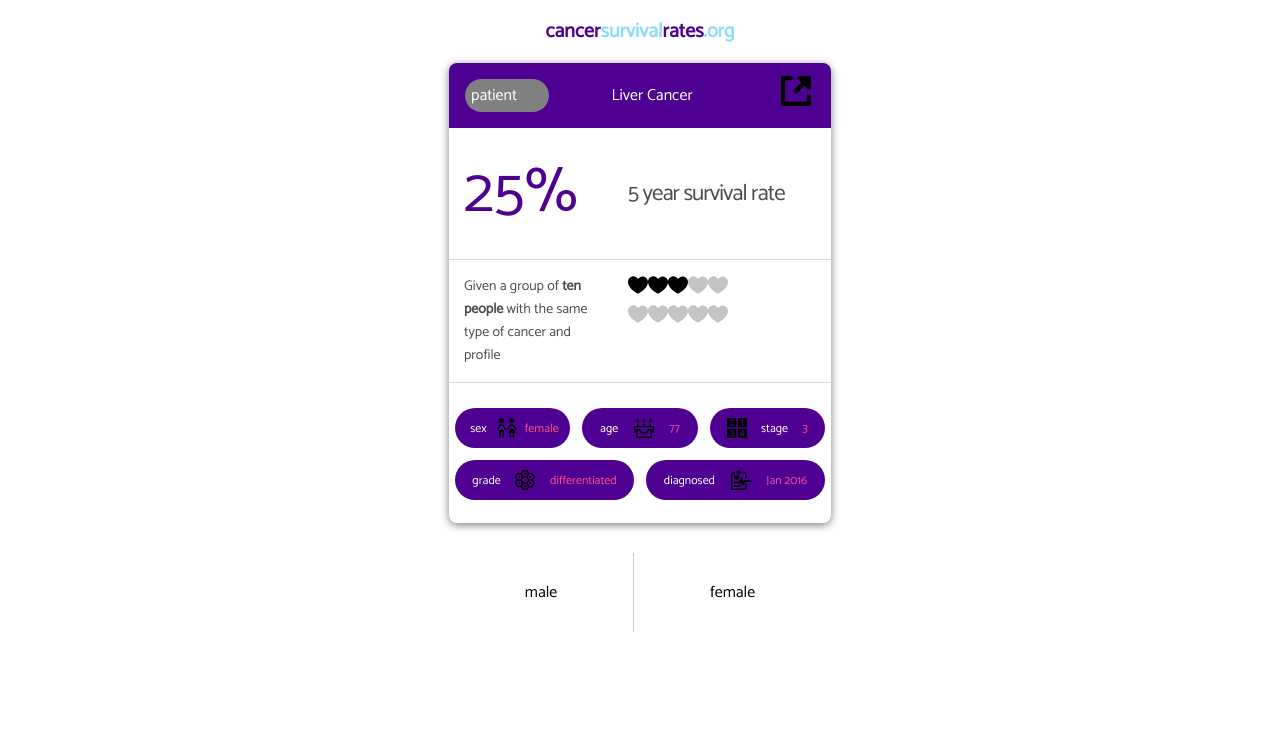
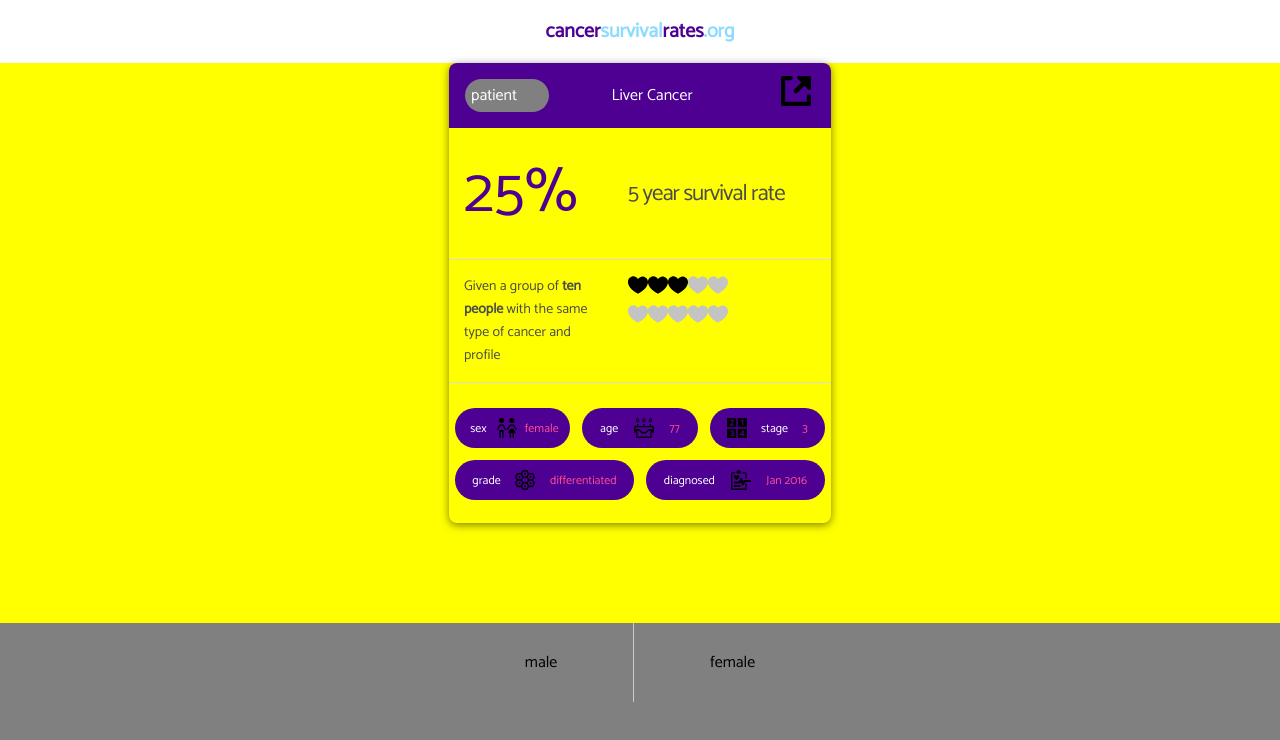
Before and after one commit to gitmarkhubmunar/csr, a React (Create React App) app: page /card in a window 1280 px wide. Shown: the top 740 px of the page. Built offline with nearby package versions, Linux system fonts and the light colour scheme.

Commit message:
added style to panels

```diff
--- a/src/QuestionPanel.js
+++ b/src/QuestionPanel.js
@@ -106,7 +106,7 @@ class QuestionPanel extends React.Component {
         };
 
         return <div className="question-panel">
-           {showQuestion(activeQuestion)}
+           <div className="question-controls">{showQuestion(activeQuestion)}</div>
         </div>
     }
 }
--- a/src/SurveyPage.js
+++ b/src/SurveyPage.js
@@ -1,4 +1,4 @@
-import React from 'react'
+ import React from 'react'
 
 import Card from './Card'
 import QuestionPanel from './QuestionPanel'
@@ -21,7 +21,7 @@ class SurveyPage extends React.Component {
     render () {
         const { activeQuestion } = this.state
         return (
-            <div>
+            <div className="survey-page">
                 <Card switchQuestion={this.switchQuestion} />
                 <QuestionPanel activeQuestion={activeQuestion} />
             </div>
--- a/src/styles.css
+++ b/src/styles.css
@@ -214,12 +214,24 @@ input:checked ~ drop-menu menu1 {
   width: 100%;
 }
 
+.survey-page{
+	height: 100%;
+	background: yellow;
+}
+
 .question-panel {
   flex: 1 auto;
   /*background: yellow;*/
-  margin: 30px auto 0 auto;
-  width: 382px;
+  margin: 100px auto 0 auto;
+ /* width: 382px;*/
   text-align: center;
+  height: 100%;
+  background: grey;
+}
+
+.question-controls {
+	margin: 0 auto;
+	width: 382px;
 }
 
 .input-button1 {
```
Also changed, not shown: 1 other file (tests, documents, lock files or other folders).
